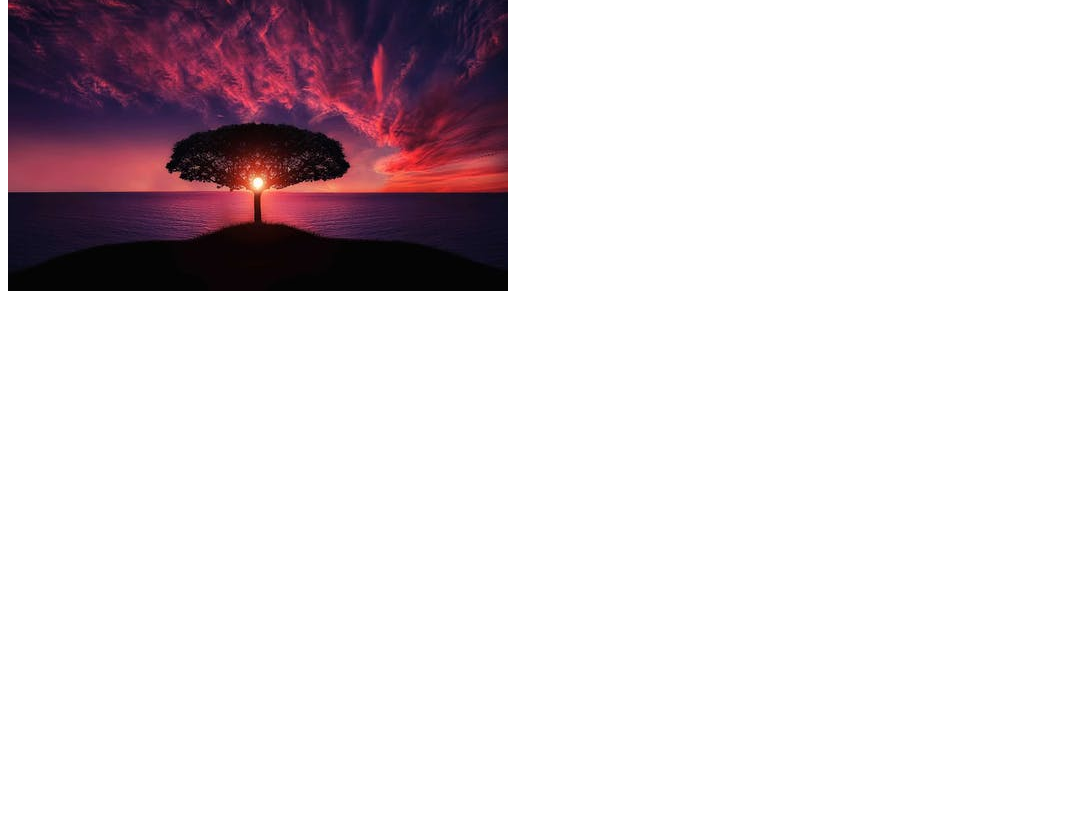
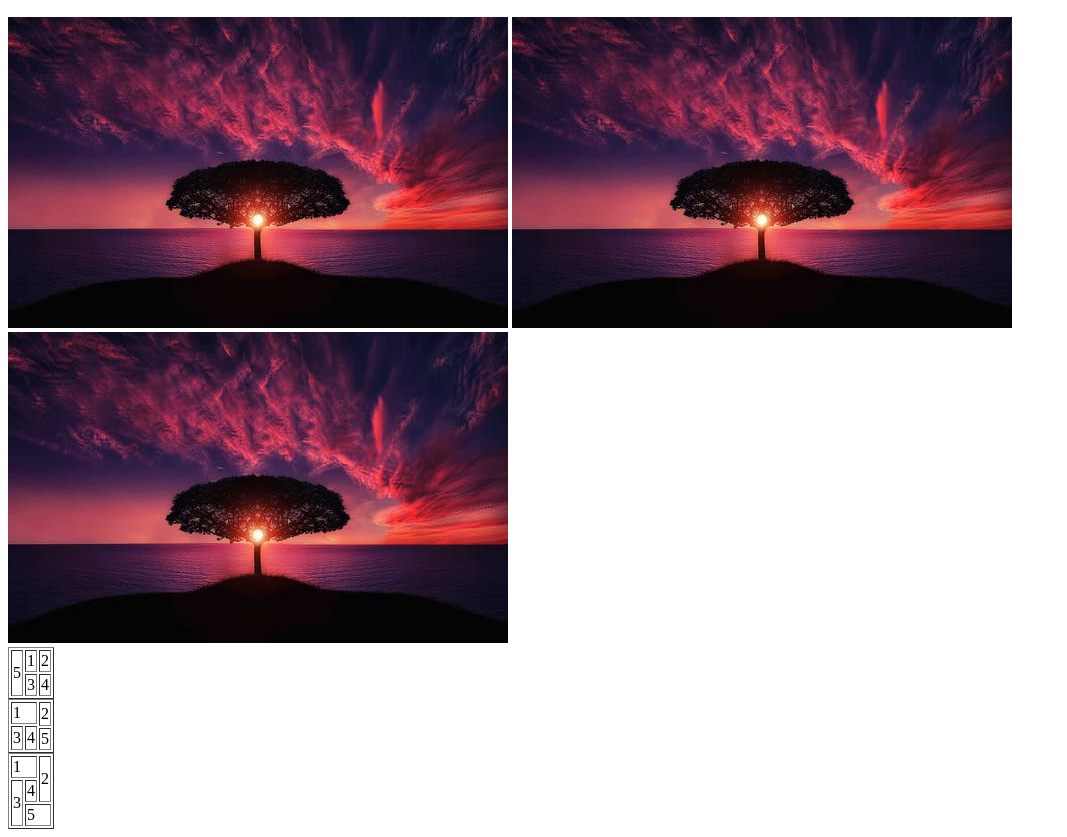
Before and after one commit to cixwarenabin/HTML-FILE, a plain HTML site: page new.html in a window 1280 px wide. Shown: the part 269-1106 px from the top of the page, without its empty margins (0-1067 px from the left). Before the commit the page ends 800 px from the top, so only its background shows below. Drawn offline with Linux system fonts and the light colour scheme.

Commit message:
learned table

```diff
--- a/new.html
+++ b/new.html
@@ -11,18 +11,58 @@
             <li><a href="#">Contact</a></li>
             <li><a href="#">Address</a></li>
             <li><a href="#">Product</a></li>
+            <li><a href="https://www.google.com/">Google</a></li>
         </ul>
     </H1>
-    <p>
-        <div>
-            <img src="./Image/a1.jpg" alt="">
-        </div>
-        <div>
-
-        </div>
-
-    </p>
-
+    <section id="products">
+        <img src="Image/a1.jpg" alt="This is sun set"/>
+        <img src="Image/a1.jpg" alt="This is sun set"/>
+        <img src="Image/a1.jpg" alt="This is sun set"/>
+    </section>
+    <table border='1'>
+        <!-- <tr>
+            <td colspan="2">number</td>
+        </tr> -->
+        <tr>
+            <td rowspan="2">5</td>
+            <td>1</td>
+            <td>2</td>
+        </tr>
+        <tr>
+            <td>3</td>
+            <td>4</td>
+        </tr>
+    </table>
+    <div>
+        <table border="1">
+            <tr>
+                <td colspan="2">1</td>
+                <td rowspan="2">2</td>
+            </tr>
+            <tr>
+                <td rowspan="2">3</td>
+                <td rowspan="2">4</td>
+            </tr>
+            <tr>
+                <td>5</td>
+            </tr>
+        </table>
+    </div>
+    <div>
+        <table border="1">
+            <tr>
+                <td colspan="2">1</td>
+                <td rowspan="2">2</td>
+            </tr>
+            <tr>
+                <td rowspan="2">3</td>
+                <td>4</td>
+            </tr>
+            <tr>
+                <td colspan="2">5</td>
+            </tr>
+        </table>
+    </div>
 
 </body>
 </html>
```
